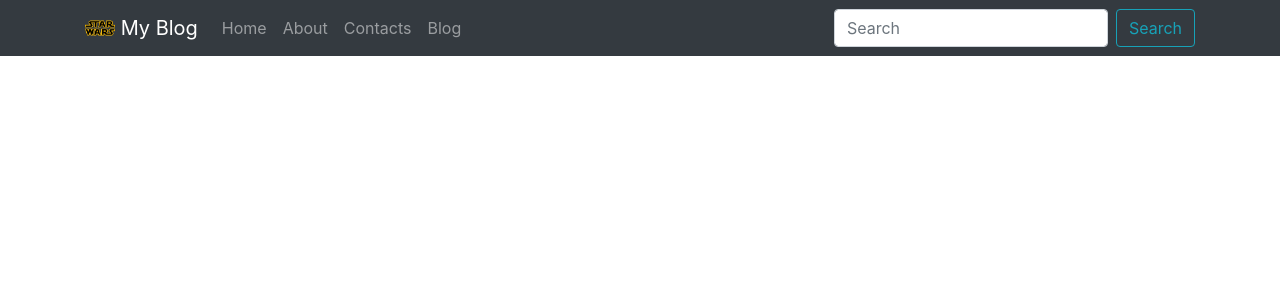
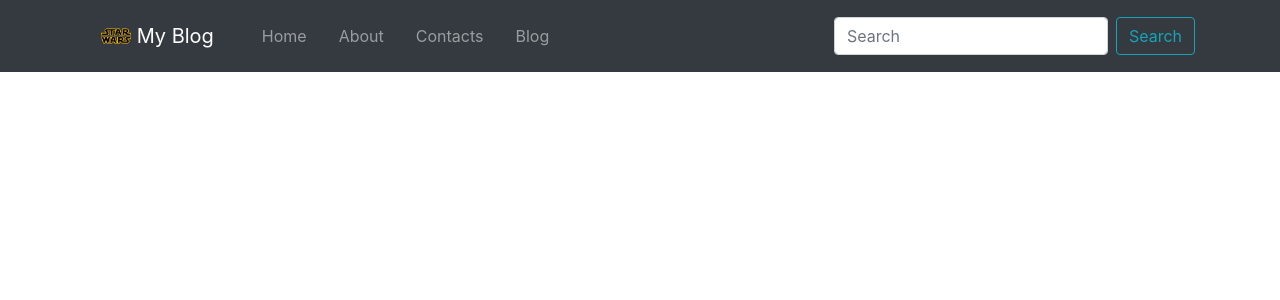
Before and after one commit to Fenomen-Alex/Blog_Copy, a React (Create React App) app: page /#/Blog_Copy/blog in a window 1280 px wide. Shown: the top 300 px of the page. Built offline with nearby package versions, Linux system fonts and the light colour scheme.

Commit message:
edit styles

```diff
--- a/src/Components/Header.js
+++ b/src/Components/Header.js
@@ -21,7 +21,7 @@ class Header extends Component {
         <Router basename="/">
           <Navbar sticky="top" collapseOnSelect expand="md" bg="dark" variant="dark">
             <Container>
-              <Link to="/"><Navbar.Brand href="/">
+              <Link className="nav-link" to="/"><Navbar.Brand href="/">
                 <img
                   src={logo}
                   alt="Logo"
@@ -33,10 +33,10 @@ class Header extends Component {
               <Navbar.Toggle aria-controls="responsive-navbar-nav"/>
               <Navbar.Collapse id="responsive-navbar-nav">
                 <Nav className="mr-auto">
-                  <Link to="/"><Nav.Link href="/">Home</Nav.Link></Link>
-                  <Link to="/about"><Nav.Link href="/">About</Nav.Link></Link>
-                  <Link to="/contacts"><Nav.Link href="/">Contacts</Nav.Link></Link>
-                  <Link to="/blog"><Nav.Link href="/">Blog</Nav.Link></Link>
+                  <Link className="nav-link" to="/"><Nav.Link href="/">Home</Nav.Link></Link>
+                  <Link className="nav-link" to="/about"><Nav.Link href="/">About</Nav.Link></Link>
+                  <Link className="nav-link" to="/contacts"><Nav.Link href="/">Contacts</Nav.Link></Link>
+                  <Link className="nav-link" to="/blog"><Nav.Link href="/">Blog</Nav.Link></Link>
 
                   {/*<Nav.Link href="/Blog_Copy/about">About</Nav.Link>*/}
                   {/*<Nav.Link href="/Blog_Copy/contacts">Contacts</Nav.Link>*/}
```
